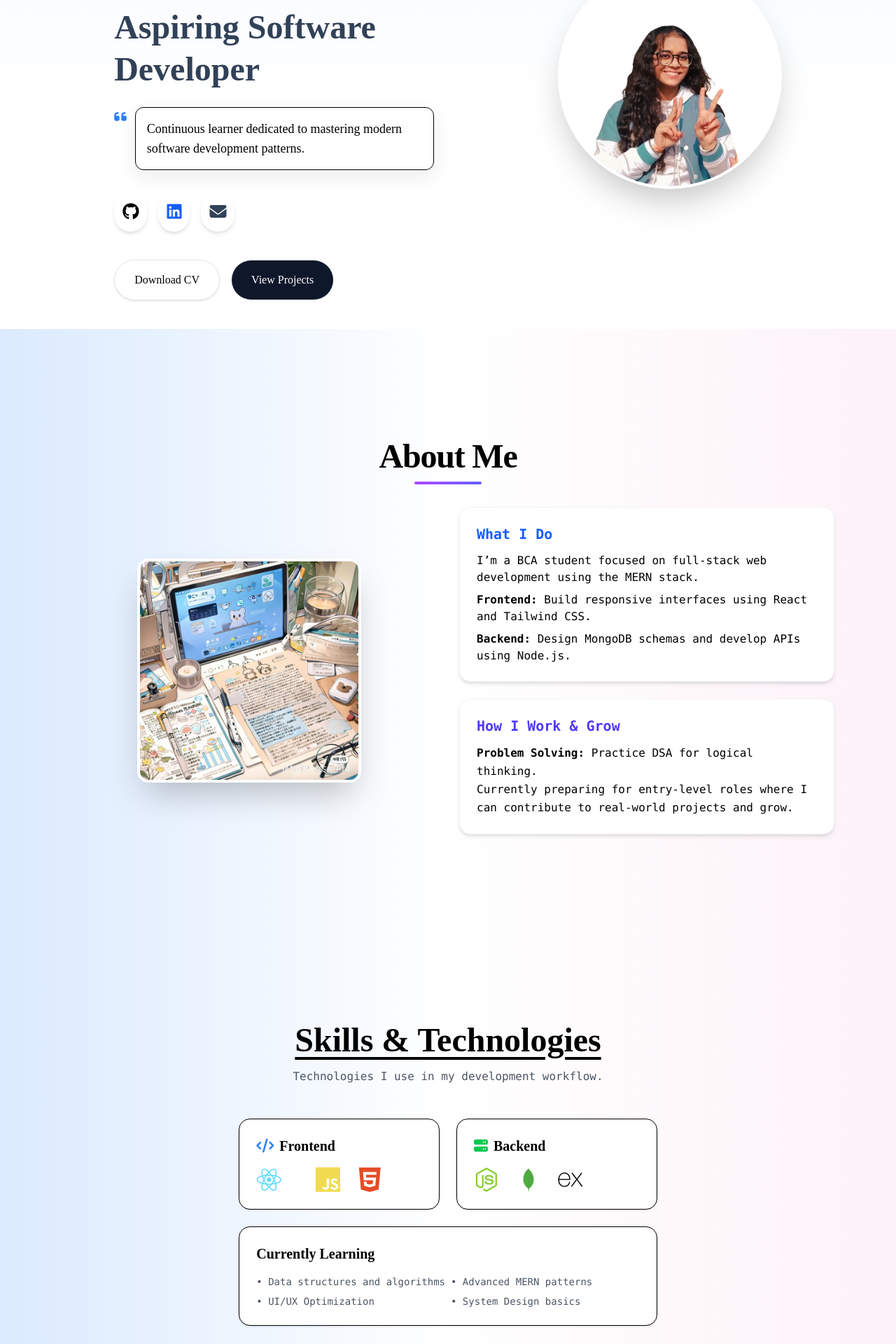
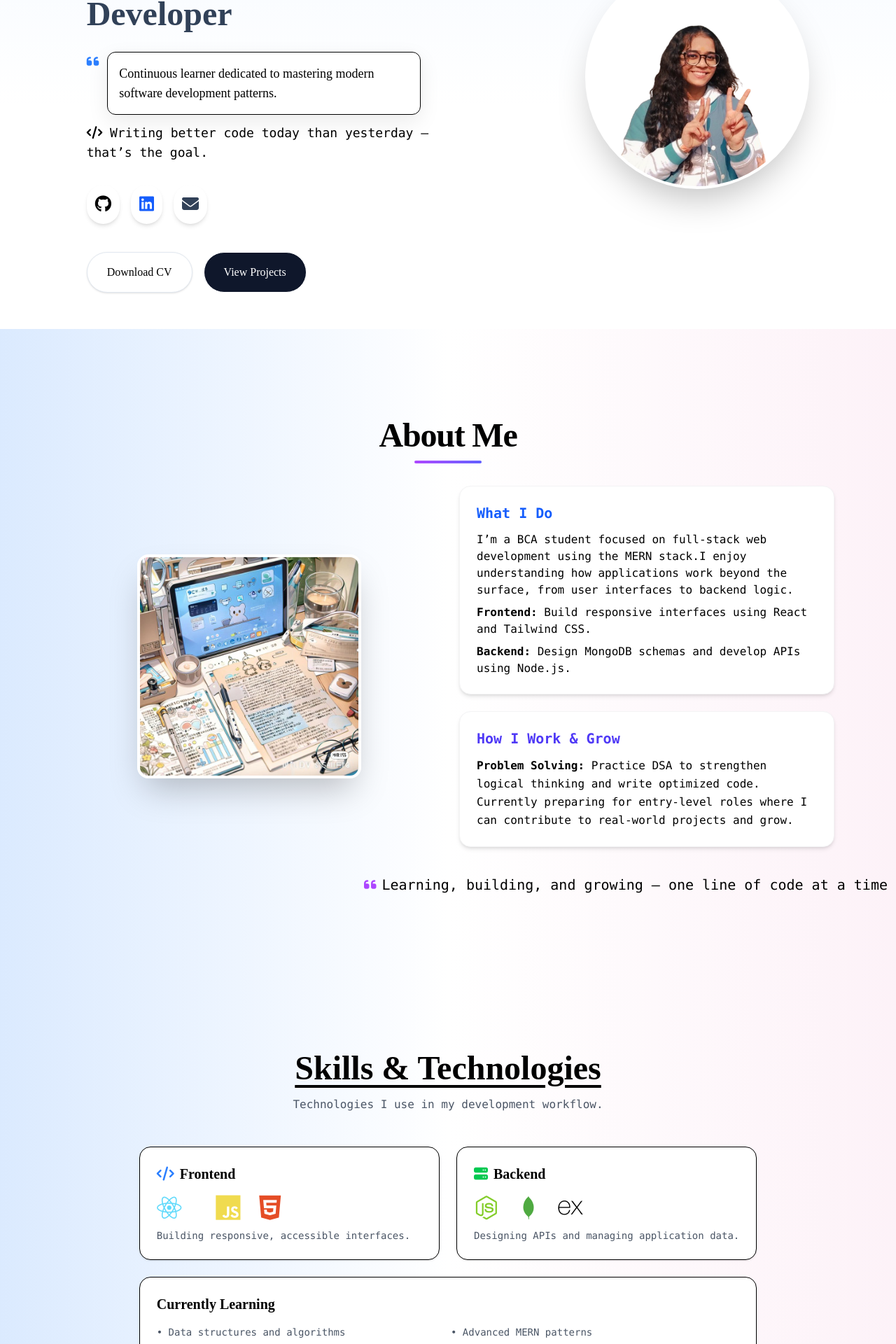
Before and after one commit to CodeWithAks/Portfolio, a React (Vite) app: page / in a window 1280 px wide. Shown: the part 410-2330 px from the top of the page at 70% size. Built offline with nearby package versions, Linux system fonts and the light colour scheme.

Commit message:
portfolio finalizing

```diff
--- a/src/components/AboutSection.jsx
+++ b/src/components/AboutSection.jsx
@@ -2,15 +2,17 @@ import React from 'react'
 
 const AboutSection = () => {
   return (
-    // Reduced scroll-mt and py-16 to py-8 to fix the excessive top margin
+
     <section id="about" className="scroll w-full bg-gradient-to-r from-blue-100 via-white to-pink-50 overflow-hidden">
       <div className="max-w-6xl mx-auto px-4 sm:px-6 py-8 md:py-12">
 
+        {/* Heading */}
         <div className="text-center mb-8">
           <h1 className="text-3xl sm:text-5xl font-extrabold tracking-tight">About Me</h1>
           <div className="mx-auto mt-3 h-1 w-24 rounded-full bg-gradient-to-r from-purple-500 to-indigo-500" />
         </div>
 
+        {/* Image + Content */}
         <div className="grid grid-cols-1 lg:grid-cols-2 gap-8 items-center">
           <div className="flex justify-center">
             <img
@@ -21,24 +23,45 @@ const AboutSection = () => {
           </div>
 
           <div className="flex flex-col gap-6">
+            {/* Card 1 */}
             <div className="bg-white p-6 rounded-2xl shadow-md border border-zinc-100">
               <h3 className='font-bold font-mono text-xl mb-3 text-blue-600'>What I Do</h3>
               <div className="text-sm sm:text-base space-y-2 font-mono">
-                <p>I’m a BCA student focused on full-stack web development using the MERN stack.</p>
+                <p>I’m a BCA student focused on full-stack web development using the MERN stack.I enjoy understanding how applications work beyond the surface, from user interfaces to backend logic.</p>
                 <p><span className='font-bold'>Frontend:</span> Build responsive interfaces using React and Tailwind CSS.</p>
                 <p><span className='font-bold'>Backend:</span> Design MongoDB schemas and develop APIs using Node.js.</p>
               </div>
             </div>
+            {/* <div className="bg-white p-5 sm:p-6 rounded-2xl shadow-lg border border-zinc-200 w-200">
+              <h1 className='text-center font-bold font-mono text-2xl'>What I Do</h1>
+              <p className="text-sm sm:text-base md:text-lg leading-relaxed font-mono tracking-tight">
+                <p>I’m a BCA student focused on full-stack web development using the MERN stack. <br></br>I enjoy understanding how applications work beyond the surface, from user interfaces to backend logic.<br></br>
+                  <span className='font-bold'>Frontend:</span> Build responsive, user-friendly interfaces from Figma designs using React and Tailwind CSS.<br></br>
+                  <span className='font-bold'>Backend:</span> Design MongoDB schemas and develop RESTful APIs using Node.js and Express.</p>
+              </p>
+            </div> */}
 
+
+          {/* Card 2 */}
             <div className="bg-white p-6 rounded-2xl shadow-md border border-zinc-100">
               <h3 className='font-bold font-mono text-xl mb-3 text-indigo-600'>How I Work & Grow</h3>
               <p className="text-sm sm:text-base font-mono leading-relaxed">
-                <span className='font-bold'>Problem Solving:</span> Practice DSA for logical thinking. <br/>
+                <span className='font-bold'>Problem Solving:</span> Practice DSA to strengthen logical thinking and write optimized code. <br />
                 Currently preparing for entry-level roles where I can contribute to real-world projects and grow.
               </p>
             </div>
           </div>
         </div>
+
+        {/* Quote */}
+        <div className="mt-10 flex justify-center lg:justify-end">
+          <div className="flex items-center gap-2 text-base sm:text-lg md:text-xl font-mono max-w-2xl text-center lg:text-left whitespace-nowrap">
+            <i className="fa-solid fa-quote-left text-purple-500"></i>
+            <span>Learning, building, and growing — one line of code at a time</span>
+
+          </div>
+        </div>
+
       </div>
     </section>
   )
--- a/src/components/HeroSection.jsx
+++ b/src/components/HeroSection.jsx
@@ -10,7 +10,11 @@ const HeroSection = () => {
                             Hello !
                         </button>
 
-                        <h1 className="text-3xl sm:text-4xl lg:text-6xl font-bold mt-4 mb-2 leading-tight">
+                        {/* <h1 className="text-3xl sm:text-4xl lg:text-6xl font-bold mt-4 mb-2 leading-tight">
+                            I'm <span className="text-blue-500">Akshara Goyal</span>,
+                        </h1> */}
+
+                        <h1 className="text-2xl sm:text-3xl md:text-4xl lg:text-5xl font-bold mt-4 mb-2 animate-fade-in-up leading-tight">
                             I'm <span className="text-blue-500">Akshara Goyal</span>,
                         </h1>
 
@@ -24,6 +28,13 @@ const HeroSection = () => {
                                 Continuous learner dedicated to mastering modern software development patterns.
                             </p>
                         </div>
+
+                        <p
+                            className="text-right lg:text-left mt-2 sm:mt-3 text-base sm:text-lg animate-fade-in-up font-mono"
+                            style={{ animationDelay: '360ms' }}
+                        >
+                            <i class="fa-solid fa-code"></i> Writing better code today than yesterday — that’s the goal.
+                        </p>
 
                         <div className="socials mt-8 flex justify-center lg:justify-start gap-4 text-2xl">
                             <a href="https://github.com/CodeWithAks" target="_blank" rel="noreferrer" className="p-3 rounded-full bg-white shadow-md hover:scale-110 transition-all"><i className="fa-brands fa-github text-black"></i></a>
--- a/src/components/SkillsSection.jsx
+++ b/src/components/SkillsSection.jsx
@@ -18,6 +18,9 @@ const SkillsSection = () => {
               <i className="devicon-javascript-plain colored" title="JS" />
               <i className="devicon-html5-plain colored" title="HTML" />
             </div>
+            <p className="mt-3 text-sm text-gray-600 font-mono">
+              Building responsive, accessible interfaces.
+            </p>
           </div>
 
           <div className="bg-white rounded-2xl p-6 shadow-sm border hover:shadow-md transition-shadow">
@@ -27,6 +30,9 @@ const SkillsSection = () => {
               <i className="devicon-mongodb-plain colored" />
               <i className="devicon-express-original" />
             </div>
+            <p className="mt-3 text-sm text-gray-600 font-mono">
+              Designing APIs and managing application data.
+            </p>
           </div>
 
           <div className="bg-white rounded-2xl p-6 shadow-sm border md:col-span-2">
```
Also changed, not shown: 1 other file (tests, documents, lock files or other folders).
